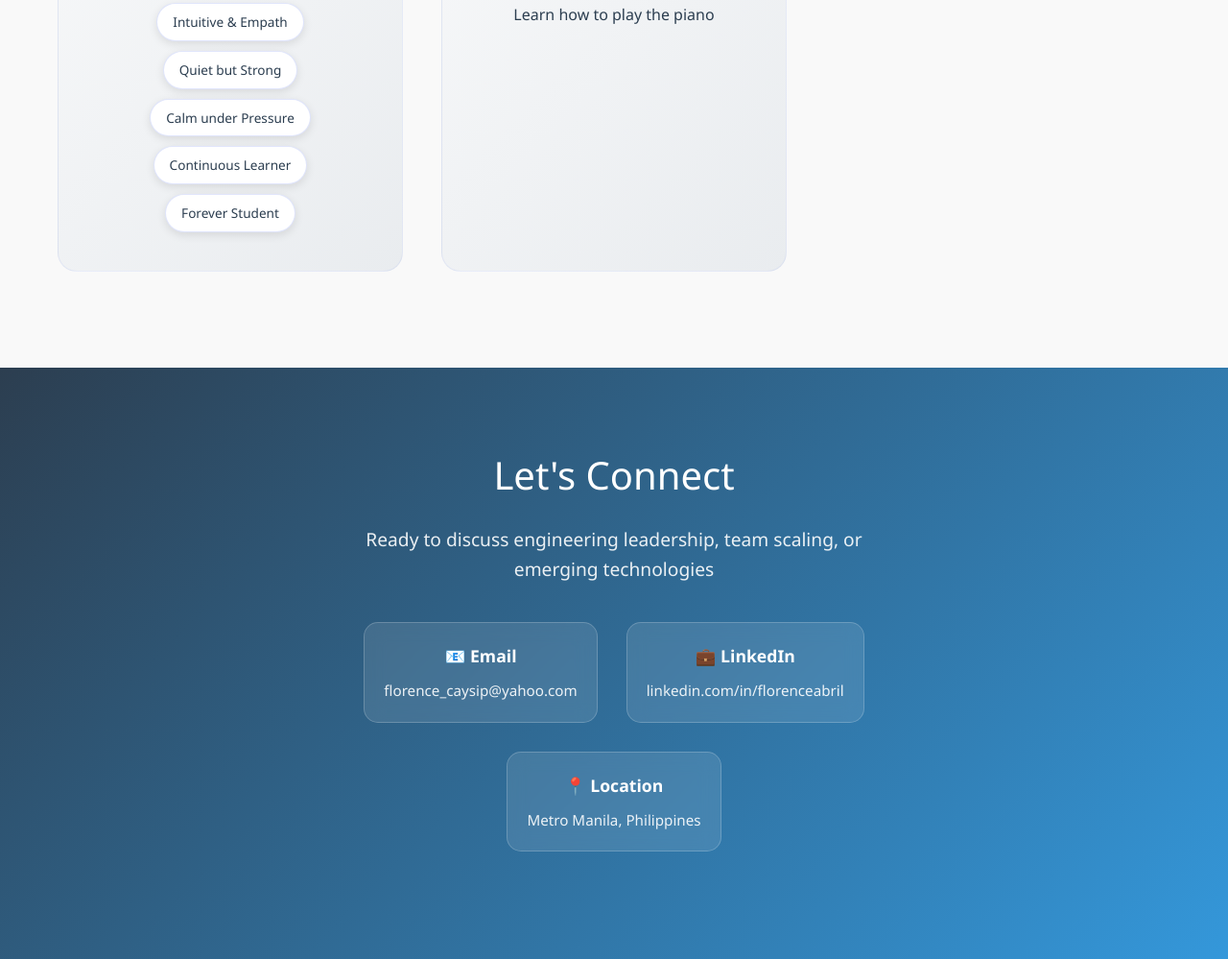
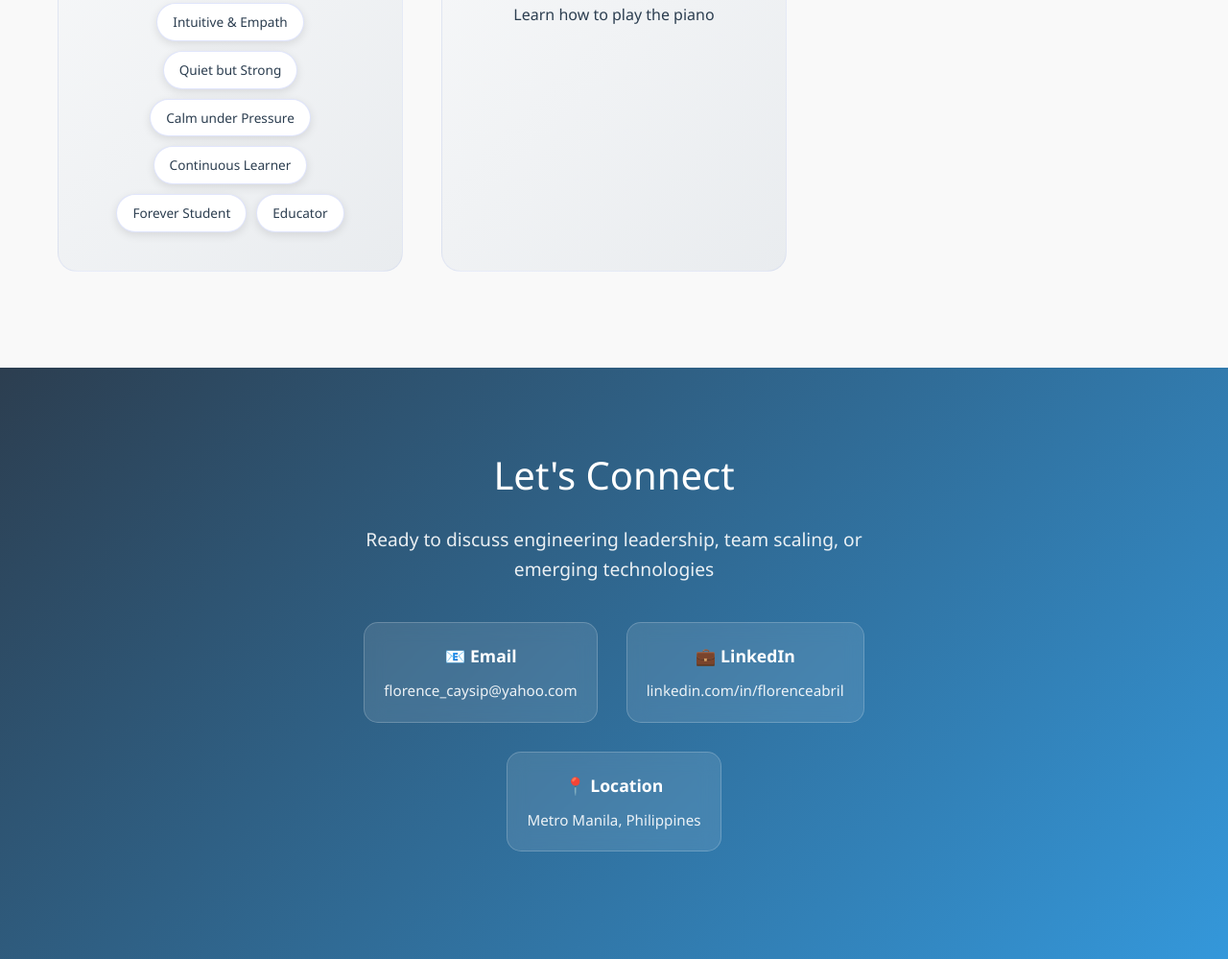
Before and after one commit to fcaysip14/personal, a plain HTML site: page index.html in a window 1280 px wide. Shown: the part 4888-5887 px from the top of the page at 96% size. Drawn offline with Linux system fonts and the light colour scheme.

Commit message:
Add files via upload

```diff
--- a/index.html
+++ b/index.html
@@ -667,6 +667,7 @@
                         <span class="skill-tag">Calm under Pressure</span>
                         <span class="skill-tag">Continuous Learner</span>
                         <span class="skill-tag">Forever Student</span>
+                        <span class="skill-tag">Educator</span>
                     </div>
                 </div>
                 <div class="skill-category scroll-animate">
```
